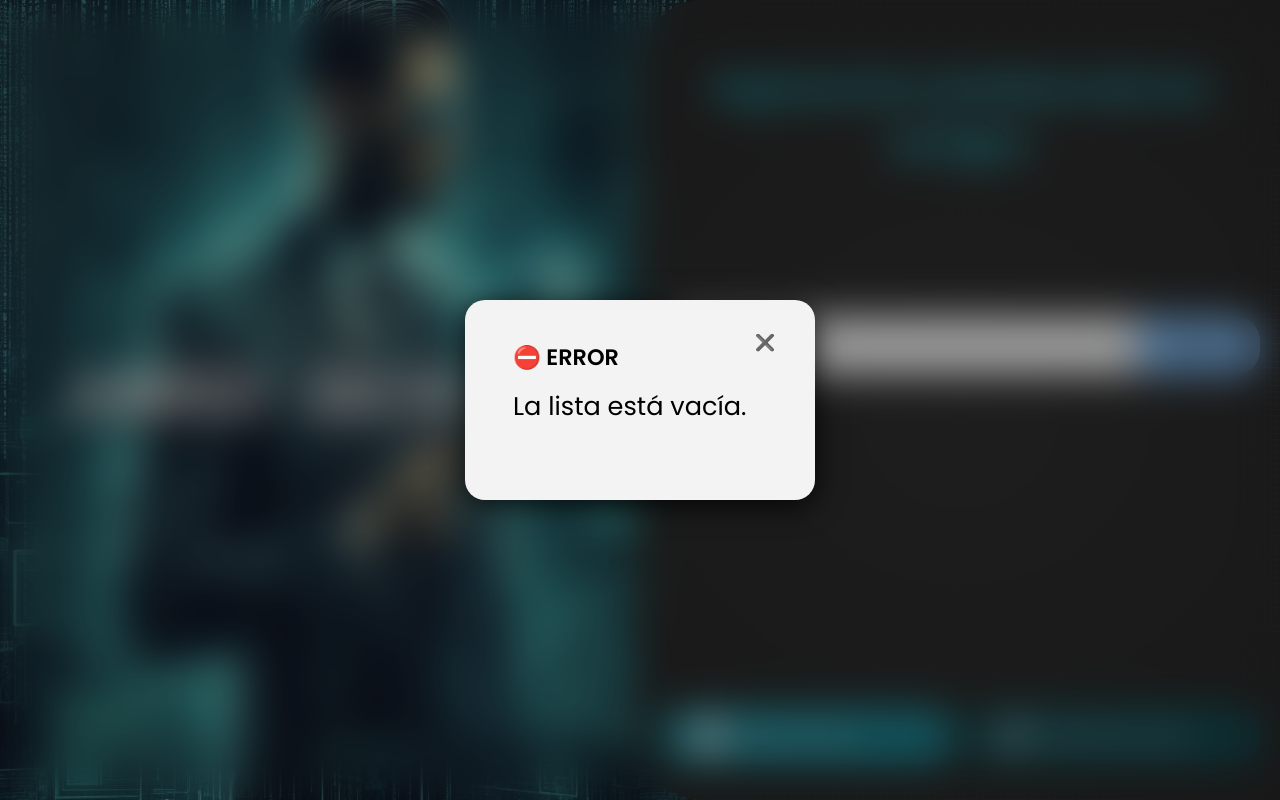
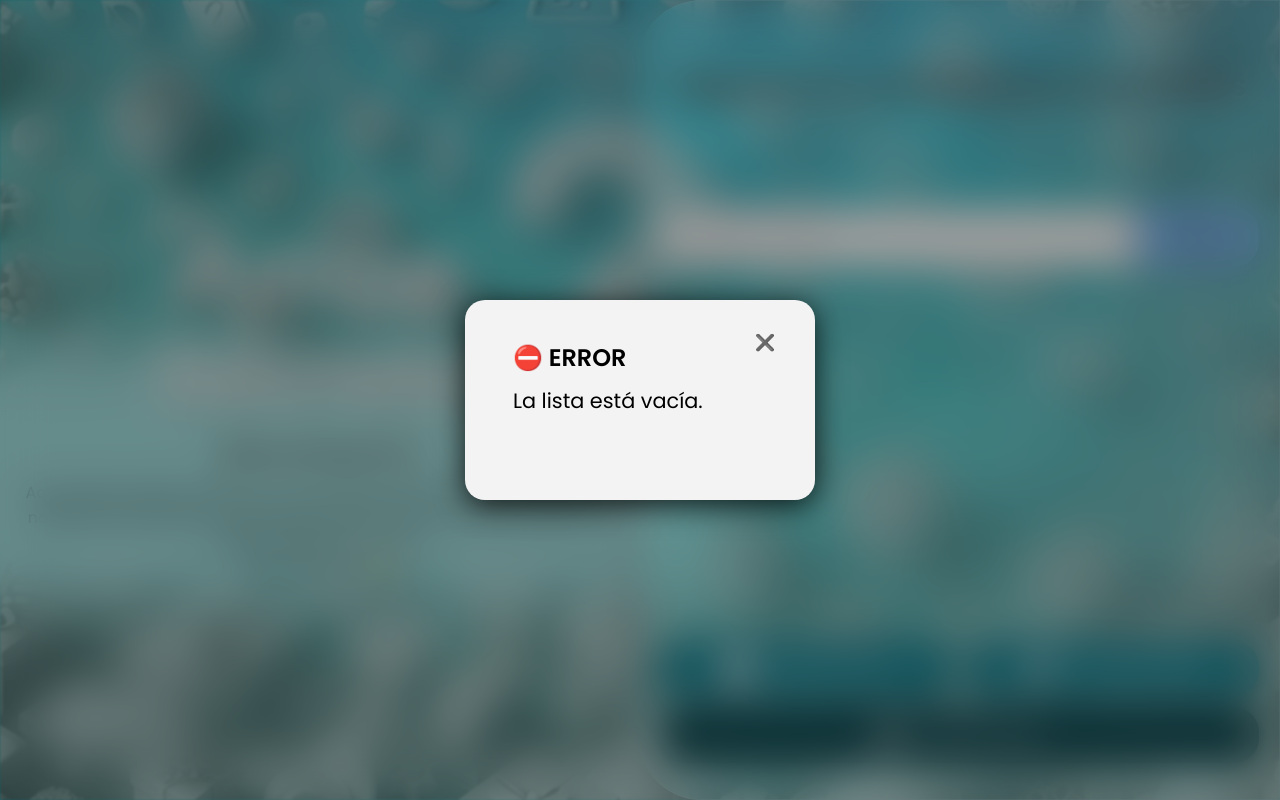
Before and after one commit to FeddericoGarcia/one-alura_secret-friend-challenge, a plain HTML site: page index.html in a window 1280 px wide. Both pictures are taken after a click on the button "Realizar sorteo". Drawn offline with Linux system fonts and the light colour scheme; a web font is replaced by a local one.

Commit message:
Update: Pase a producción

```diff
--- a/app.js
+++ b/app.js
@@ -5,6 +5,8 @@ let dialog = document.getElementById('dialog')
 let dialogError = document.getElementById('dialogError')
 let dialogReset = document.getElementById('dialogReset');
 let mostrarLista = document.getElementById('listaAmigos');
+let resultadoEnlazados = document.getElementById('resultadoEnlazados');
+let listaAmigosEnlazados = document.getElementById('listaAmigosEnlazados');
 
 let agregarAmigo = () =>{
     let nombre = document.getElementById('amigo').value;
@@ -24,7 +26,7 @@ let validarInput = ( nombre ) =>{
         return false;
     }
 
-    if( listaAmigos.includes(nombre)){
+    if( listaAmigos.includes(nombre) ){
         dialogError.showModal();
         resultError.innerHTML = `El nombre ${nombre} ya esta cargado en la lista`;
         return false;
@@ -33,20 +35,64 @@ let validarInput = ( nombre ) =>{
     return true;
 }
 
+let validarLista = () => {
+    if( listaAmigos.length === 0 ){
+        resultError.innerHTML = `La lista está vacía.`;
+        dialogError.showModal();
+        return false;
+    }
+    return true;
+}
+
 let visualizarArray = ( listaAmigos ) =>{
     mostrarLista.innerHTML = listaAmigos.map( nombre => `<li>${nombre}</li>`).join('\n');
 }
 
 let sortearAmigo = () =>{
-    if( listaAmigos.length === 0 ){
-        resultError.innerHTML = `La lista está vacía.`;
-        dialogError.showModal();
-        return;
+    if( validarLista() ){
+        let amigoSorteado = Math.floor(Math.random() * listaAmigos.length);
+        mostrarResult.innerHTML = `${listaAmigos[amigoSorteado]}`;
+        dialog.showModal();
     }
+}
 
-    let amigoSorteado = Math.floor(Math.random() * listaAmigos.length);
-    mostrarResult.innerHTML = `${listaAmigos[amigoSorteado]}`;
-    dialog.showModal();
+let enlazarAmigo = () =>{
+    if (validarLista()) {
+        let arrayList = [];
+        let listaAmigosUsados = new Set();
+
+        while (listaAmigosUsados.size < listaAmigos.length) {
+            let amigoSorteado;
+            let amigoSorteado2;
+
+            do {
+                amigoSorteado = Math.floor(Math.random() * listaAmigos.length);
+            } while (listaAmigosUsados.has(amigoSorteado));
+
+
+            listaAmigosUsados.add(amigoSorteado);
+
+            if (listaAmigosUsados.size === listaAmigos.length) {
+                arrayList.push(`${listaAmigos[amigoSorteado]}`);
+                break
+            }
+
+            do {
+                amigoSorteado2 = Math.floor(Math.random() * listaAmigos.length);
+            } while (listaAmigosUsados.has(amigoSorteado2) || amigoSorteado === amigoSorteado2);
+
+            listaAmigosUsados.add(amigoSorteado2);
+
+            arrayList.push(listaAmigos[amigoSorteado], listaAmigos[amigoSorteado2]);
+        }
+        resultadoEnlazados.innerHTML = `Resultado de los enlaces:`
+        listaAmigosEnlazados.innerHTML = arrayList.map((amigo, index) => {
+            if (index % 2 === 0) {
+                return `<div class="grid-item">${amigo} → ${arrayList[index + 1] ? arrayList[index + 1] : "SOLITO/A"}</div>`;
+            }
+            return '';
+        }).join('');
+    }
 }
 
 let borrarDatos = () => {
@@ -56,6 +102,7 @@ let borrarDatos = () => {
 let resetData = () => {
     listaAmigos = [];
     document.getElementById('listaAmigos').innerHTML = '';
+    document.getElementById('listaAmigosEnlazados').innerHTML = '';
     document.getElementById('amigo').value = '';
     document.getElementById('dialogReset').close();
 }
--- a/index.html
+++ b/index.html
@@ -6,28 +6,37 @@
     <link rel="stylesheet" href="style.css">
     <link rel="preconnect" href="https://fonts.googleapis.com">
     <link rel="preconnect" href="https://fonts.gstatic.com" crossorigin>
-    <link href="https://fonts.googleapis.com/css2?family=Inter:wght@100;400;700;900&family=Merriweather:ital,wght@0,300;0,400;0,700;0,900;1,300;1,400;1,700;1,900&display=swap" rel="stylesheet">
-    <link rel="preconnect" href="https://fonts.googleapis.com">
-    <link rel="preconnect" href="https://fonts.gstatic.com" crossorigin>
-    <link href="https://fonts.googleapis.com/css2?family=Poppins:ital,wght@0,100;0,200;0,300;0,400;0,500;0,600;0,700;0,800;0,900;1,100;1,200;1,300;1,400;1,500;1,600;1,700;1,800;1,900&family=Raleway:ital,wght@0,100..900;1,100..900&display=swap" rel="stylesheet">
+    <link href="https://fonts.googleapis.com/css2?family=Fuzzy+Bubbles:wght@400;700&family=Poppins:ital,wght@0,100;0,200;0,300;0,400;0,500;0,600;0,700;0,800;0,900;1,100;1,200;1,300;1,400;1,500;1,600;1,700;1,800;1,900" rel="stylesheet">
     <title>Amigo Secreto</title>
+    <link rel="icon" href="assets/signopregunta.ico" type="image/x-icon">
+    <link rel="shortcut icon" href="assets/signopregunta.ico" type="image/x-icon">
+    <meta name="Federico Garcia" content="Federico Garcia Bengolea">
 </head>
-
 <body>
     <main class="main-content">
+
+        <div class="main-bg"></div>
+
         <section class="section-left">
-            <div class="header-banner glitch-wrapper">
-                <h1 class="main-title glitch" data-glitch="amigo secreto">Amigo Secreto</h1>
+            <div class="header-banner">
+                <h1 class="main-title">Amigo Secreto</h1>
+                <h2>¡Bienvenidos/as!</h2>
+                <p>Aquí podrás realizar sorteos con tus amigos, primero escribí la lista de los nombres de todos ellos, luego
+                    elegí entre la función de sorteo aleatorio o enlazar amigos con otros. <br> Mucha suerte!! 🤞
+                </p>
+                <div></div>
             </div>
         </section>
 
         <section class="input-section">
-            <h2 class="section-title">Ingresa los nombres de tus amigos</h2>
+            <h2 class="section-title">Ingresá los nombres de tus amigos</h2>
             <div class="input-wrapper">
                 <input type="text" id="amigo" class="input-name" placeholder="Escribe un nombre">
                 <button class="button-add" onclick="agregarAmigo()">AÑADIR</button>
             </div>
             <ul id="listaAmigos" aria-labelledby="listaAmigos" role="list"></ul>
+            <h4 id="resultadoEnlazados"></h4>
+            <ul id="listaAmigosEnlazados" aria-labelledby="listaAmigos" role="list"></ul>
             <dialog id="dialog">
                 <button onclick="window.dialog.close();" aria-label="close" class="x">❌</button>
                 <h3>El amigo secreto es </h3>
@@ -40,7 +49,7 @@
             </dialog>
             <dialog id="dialogReset">
                 <h3>Reiniciar Juego</h3>
-                <p id="¿Deseas borrar todo y empezar de nuevo?"></p>
+                <p>¿ Quieres borrar todo y empezar de nuevo ?</p>
                 <button id="buttonSi">Si</button>
                 <button id="buttonNo">No</button>
             </dialog>
@@ -49,12 +58,17 @@
                     <i class="fa-solid fa-circle-play"></i>
                     Realizar sorteo
                 </button>
+                <button class="button-draw" onclick="enlazarAmigo()" aria-label="Sortear amigo secreto">
+                    <i class="fa-solid fa-link"></i>
+                    Enlazar amigos
+                </button>
                 <button class="button-reset" onclick="borrarDatos()" aria-label="Borrar datos cargados">
                     <i class="fa-solid fa-arrows-rotate"></i>
-                    Empezar de nuevo
+                    Reiniciar juego
                 </button>
             </div>
         </section>
+
     </main>
 
     <script src="app.js" defer></script>
--- a/style.css
+++ b/style.css
@@ -1,4 +1,5 @@
 /* Estilos de raiz */
+
 :root {
    --color-primary: #1ab6ca;
    --color-secondary: #FFF9EB;
@@ -11,13 +12,8 @@
    --color-white: #FFFFFF;
 }
 
-/* Fuente */
-@font-face {
-    font-family: 'MatrixFont';
-    src: url('assets/fonts/matrix.ttf') format('truetype'),
-}
+/* Estilos generales */
 
-/* Estilos generales */
 * {
    margin: 0;
    padding: 0;
@@ -32,12 +28,8 @@
 body {
    height: 100vh;
    width: auto;
-    display: flex;
-    justify-content: center;
-    align-items: center;
-    background-image: url(assets/spy-man.png);
-    background-size: 50% 100%;
-    background-repeat: repeat;
+   background: rgb(112,230,230);
+   background: radial-gradient(circle, rgba(112,230,230,1) 0%, rgba(6,157,166,1) 99%);
 }
 
 .main-content {
@@ -45,23 +37,65 @@ body {
    flex-direction: row;
    height: 100%;
    width: 100%;
+   display: relative;
+} */
+
+.main-content div {
+   background-image: url(assets/bg-signopregunta.png);
+   background-size: cover;
+   background-position: center;
+   mask-image: linear-gradient(to top, rgb(0, 0, 0) 80%, transparent 100%);
+   height: 100vh;
+   width: 100vw;
+   position: fixed;
+   top: 0;
+   left: 0;
+}
+
+.main-bg {
+   background-image: url(assets/bg-signopregunta.png);
+   opacity: 80%;
+   filter: blur(1px) contrast(70%);
+   background-size: cover;
+   background-position: center;
+   height: 100vh;
+   width: 100vw;
+   position: fixed;
+   top: 0;
+   left: 0;
 }
 
 /* Banner */
+
 .header-banner {
-    flex: 40%;
    display: flex;
    justify-content: center;
    align-items: center;
-    padding: 40px 0 0;
+   position: relative;
+}
+
+.header-banner div {
+   width: 800px;
+   min-width: 200px;
+   height: 250px;
+   background-color: #a2dfdf;
+   filter: blur(30px);
+   position: absolute;
+   top: 50%;
+   left: 50%;
+   transform: translate(-50%, -20%);
+   z-index: 1;
 }
 
 /* Sección izquierda */
+
 .section-left {
-    width: 65vw;
+   height: 100vh;
+   width: auto;
 }
 
 .section-left > div {
+   height: inherit;
    display: flex;
    flex-direction: column;
    align-items: center;
@@ -69,37 +103,63 @@ body {
 }
 
 /* Sección derecha */
+
 .input-section {
-    background-image: radial-gradient(circle at center center, transparent 0%,rgb(33,33,33) 99%),repeating-linear-gradient(0deg, rgba(163, 163, 163,0.2) 0px, rgba(163, 163, 163,0.2) 1px,transparent 1px, transparent 6px),repeating-linear-gradient(90deg, rgba(163, 163, 163,0.2) 0px, rgba(163, 163, 163,0.2) 1px,transparent 1px, transparent 6px),linear-gradient(90deg, rgb(33,33,33),rgb(33,33,33));
-    /* border: 1px solid #000; */
-    border-radius: 64px 0 0 64px;
+   width: auto;
+   height: auto;
    display: flex;
    flex-direction: column;
    align-items: center;
    justify-content: space-between;
    padding: 20px;
-    width: auto;
+   backdrop-filter: blur(20px) saturate(180%);
+   -webkit-backdrop-filter: blur(20px) saturate(180%);
+   background-color: rgba(255, 255, 255, 0.215);
+   border: 1px solid rgba(209, 213, 219, 0.3);
+   border-radius: 64px 0 0 64px;
+   box-shadow: 0 0 25px #7a7a7a;
+   z-index: 3;
 }
 
 /* Títulos */
+
 .main-title {
-    font-size: 48px;
-    font-family: 'MatrixFont', sans-serif;
+   font-size: clamp(5.5rem, 5.5rem + -8vw, 1rem);
+   font-family: 'Fuzzy Bubbles', sans-serif;
    font-weight: 900;
    font-style: italic;
+   text-align: center;
    color: var(--color-white);
    text-shadow: 3px 3px #000000a9;
+   z-index: 2;
+   /* overflow: hidden; */
+}
+
+.header-banner h2 {
+   font-weight: 500;
+   margin: 10px;
+   text-align: center;
+   text-shadow: 2px 2px 2px #f3f3f3;
+   z-index: 2;
+}
+
+.header-banner p {
+   text-align: center;
+   z-index: 2;
+   font-weight: 400;
 }
 
 .section-title {
-    font-size: 36px;
+   font-size: 2rem;
    font-weight: 700;
-    color: var(--color-primary);
+   color: var(--color-text);
    margin: 40px 0 0 0;
    text-align: center;
+   text-shadow: 0 2px 2px rgb(236, 234, 234);
 }
 
 /* Contenedor de entrada  */
+
 .input-wrapper {
    display: flex;
    justify-content: center;
@@ -121,21 +181,23 @@ body {
 }
 
 /* Contenedor de botones */
+
 .button-container {
    width: 600px;
-    display: flex;
+   display: grid;
+   grid-template-columns: 1fr 1fr;
+   grid-template-rows: auto auto;
    gap: 10px;
-    justify-content: center;
-    align-items: center;
    margin-bottom: 1rem;
 }
 
 .button-container i {
    font-size: 2rem;
-    padding-right: 10px;
+   padding-right: 20px;
 }
 
 /* Estilos de añadir */
+
 button {
    padding: 15px 30px;
    font-size: 16px;
@@ -156,33 +218,43 @@ button {
 }
 
 /* Lista */
+
 ul {
    display: grid;
    grid-template-columns: 1fr 1fr;
-    gap: 25px;
+   gap: 5px;
    list-style-type: none;
-    color: var(--color-white);
-    font-size: 18px;
-    margin: 20px;
-    padding: 20px;
-    max-height: 40vh;
-    width: 60%;
+   color: var(--color-text);
+   font-size: 1.2rem;
+   font-weight: 500;
+   margin: 15px;
+   height: auto;
+   width: 100%;
    overflow-y: auto;
+   background-color: rgba(255, 255, 255, 0.305);
+   border-radius: 1.5rem;
+}
+
+ul li {
+   padding: 5px;
+   text-align: center;
+}
+
+#listaAmigosEnlazados {
+   text-align: center;
 }
 
 /* Botón de sortear título */
+
 .button-draw {
    display: flex;
    align-items: center;
+   justify-content: center;
    width: 100%;
    padding: 10px 30px;
    color: var(--color-white);
    background-color: var(--color-button);
    font-size: 16px;
-}
-
-.button-draw img {
-    margin-right: 30px;
 }
 
 .button-draw:hover {
@@ -191,18 +263,18 @@ ul {
 }
 
 /* Botón de reset */
+
 .button-reset {
    display: flex;
    align-items: center;
+   justify-content: center;
    width: 100%;
    padding: 10px 30px;
    color: var(--color-white);
    background-color: var(--color-button-2);
    font-size: 16px;
-}
-
-.button-reset img {
-    margin-right: 30px;
+   grid-column: 1 / span 2;
+   grid-row: 2 / span 1;
 }
 
 .button-reset:hover {
@@ -210,51 +282,8 @@ ul {
    box-shadow: 0 8px 10px rgba(0, 0, 0, 0.2);
 }
 
-/* Animación de texto */
-.glitch-wrapper {
-   width: 100%;
-   height: 100%;
-   display: flex;
-   align-items: center;
-   justify-content: center;
-   text-align: center;
-}
+/* Estilo de dialogs */
 
-.glitch {
-   position: relative;
-   font-size: 80px;
-   font-weight: 700;
-   line-height: 1.2;
-   color: #fff;
-   letter-spacing: 5px;
-   z-index: 1;
-}
-
-.glitch:before {
-   content: attr(data-glitch);
-   position: absolute;
-   top: 0;
-   left: -2px;
-   width: 100%;
-   color: #fff;
-   overflow: hidden;
-   clip: rect(0, 900px, 0, 0);
-   animation: noise-before 3s infinite linear alternate-reverse;
-}
-
-.glitch:after {
-   content: attr(data-glitch);
-   position: absolute;
-   top: 0;
-   left: 2px;
-   width: 100%;
-   color: #fff;
-   overflow: hidden;
-   clip: rect(0, 900px, 0, 0);
-   animation: noise-after 2s infinite linear alternate-reverse;
-}
-
-/* Estilo de dialogs */
 #dialog, #dialogError, #dialogReset{
    width: 350px;
    min-height: 200px;
@@ -294,13 +323,14 @@ ul {
 	}
    h3 {
 		font-weight: 600;
-		font-size: 1.4rem;
+		font-size: 1.5rem;
 		padding-bottom: 1rem;
 	}
 	p {
       width: auto;
-		font-size: 1.6rem;
-		line-height: 2rem;
+      font-size: 1.3rem;
+      line-height: 1.2rem;
+      padding-bottom: 1.6rem;
    }
    button:not(.x) {
       margin-left: 1.9rem;
@@ -311,6 +341,7 @@ ul {
 }
 
 /* Media queries */
+
 @media (max-width: 975px) {
    body {
       background-size: 100% 50%;
@@ -321,30 +352,38 @@ ul {
       align-items: center;
       padding: 10px;
    }
+   .section-left > div {
+      height: auto;
+      padding: 20px;
+   }
+   .header-banner p {
+      width: 100%!important;
+      padding: 0!important;
+   }
    .input-section {
       width: 100%;
+      height: auto;
       margin-bottom: 20px;
       border-radius: 64px;
    }
 }
 
 @media (max-width: 704px) {
-    .button-container{
+   .button-container {
+      display: flex;
+      flex-direction: column;
+      gap: 10px;
+      justify-content: center;
+      align-items: center;
       width: auto;
-        flex-direction: column;
-        align-items: center;
-        gap: 10px;
+   }
+    .header-banner div {
+      transform: translate(-50%, -5%);
+      width: 400px;
    }
 }
 
 /* Keyframes */
-@keyframes blurInRight {
-    from {
-        transform: translateX(-100%);
-        filter: blur(20px);
-        opacity: 0;
-    }
-}
 
 @keyframes fadeIn {
     from {
@@ -354,175 +393,3 @@ ul {
         opacity: 1;
     }
 }
-
-@keyframes noise-before {
-   0% {
-      clip: rect(61px, 9999px, 52px, 0);
-   }
-
-   5% {
-      clip: rect(33px, 9999px, 144px, 0);
-   }
-
-   10% {
-      clip: rect(121px, 9999px, 115px, 0);
-   }
-
-   15% {
-      clip: rect(144px, 9999px, 162px, 0);
-   }
-
-   20% {
-      clip: rect(62px, 9999px, 180px, 0);
-   }
-
-   25% {
-      clip: rect(34px, 9999px, 42px, 0);
-   }
-
-   30% {
-      clip: rect(147px, 9999px, 179px, 0);
-   }
-
-   35% {
-      clip: rect(99px, 9999px, 63px, 0);
-   }
-
-   40% {
-      clip: rect(188px, 9999px, 122px, 0);
-   }
-
-   45% {
-      clip: rect(154px, 9999px, 14px, 0);
-   }
-
-   50% {
-      clip: rect(63px, 9999px, 37px, 0);
-   }
-
-   55% {
-      clip: rect(161px, 9999px, 147px, 0);
-   }
-
-   60% {
-      clip: rect(109px, 9999px, 175px, 0);
-   }
-
-   65% {
-      clip: rect(157px, 9999px, 88px, 0);
-   }
-
-   70% {
-      clip: rect(173px, 9999px, 131px, 0);
-   }
-
-   75% {
-      clip: rect(62px, 9999px, 70px, 0);
-   }
-
-   80% {
-      clip: rect(24px, 9999px, 153px, 0);
-   }
-
-   85% {
-      clip: rect(138px, 9999px, 40px, 0);
-   }
-
-   90% {
-      clip: rect(79px, 9999px, 136px, 0);
-   }
-
-   95% {
-      clip: rect(25px, 9999px, 34px, 0);
-   }
-
-   100% {
-      clip: rect(173px, 9999px, 166px, 0);
-   }
-}
-
-@keyframes noise-after {
-   0% {
-      clip: rect(26px, 9999px, 33px, 0);
-   }
-
-   5% {
-      clip: rect(140px, 9999px, 198px, 0);
-   }
-
-   10% {
-      clip: rect(184px, 9999px, 89px, 0);
-   }
-
-   15% {
-      clip: rect(121px, 9999px, 6px, 0);
-   }
-
-   20% {
-      clip: rect(181px, 9999px, 99px, 0);
-   }
-
-   25% {
-      clip: rect(154px, 9999px, 133px, 0);
-   }
-
-   30% {
-      clip: rect(134px, 9999px, 169px, 0);
-   }
-
-   35% {
-      clip: rect(26px, 9999px, 187px, 0);
-   }
-
-   40% {
-      clip: rect(147px, 9999px, 137px, 0);
-   }
-
-   45% {
-      clip: rect(31px, 9999px, 52px, 0);
-   }
-
-   50% {
-      clip: rect(191px, 9999px, 109px, 0);
-   }
-
-   55% {
-      clip: rect(74px, 9999px, 54px, 0);
-   }
-
-   60% {
-      clip: rect(145px, 9999px, 75px, 0);
-   }
-
-   65% {
-      clip: rect(153px, 9999px, 198px, 0);
-   }
-
-   70% {
-      clip: rect(99px, 9999px, 136px, 0);
-   }
-
-   75% {
-      clip: rect(118px, 9999px, 192px, 0);
-   }
-
-   80% {
-      clip: rect(1px, 9999px, 83px, 0);
-   }
-
-   85% {
-      clip: rect(145px, 9999px, 98px, 0);
-   }
-
-   90% {
-      clip: rect(121px, 9999px, 154px, 0);
-   }
-
-   95% {
-      clip: rect(156px, 9999px, 44px, 0);
-   }
-
-   100% {
-      clip: rect(67px, 9999px, 122px, 0);
-   }
-}
```
Also changed, not shown: assets/amigo-secreto.png (deleted), assets/amigosecreto-web-responsive.png (added), assets/bg-signopregunta.png (added), assets/fonts/matrix.ttf (deleted), assets/play_circle_outline.png (deleted), assets/signopregunta.ico (added), assets/spy-man.png (deleted), 1 other file. Lines whose indentation alone changed are shown as unchanged.
